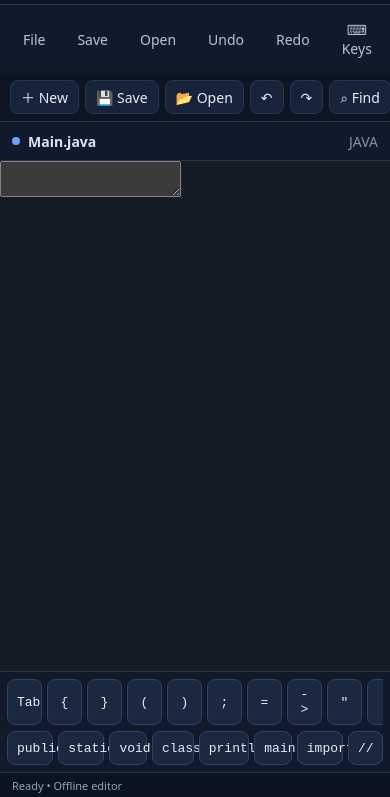
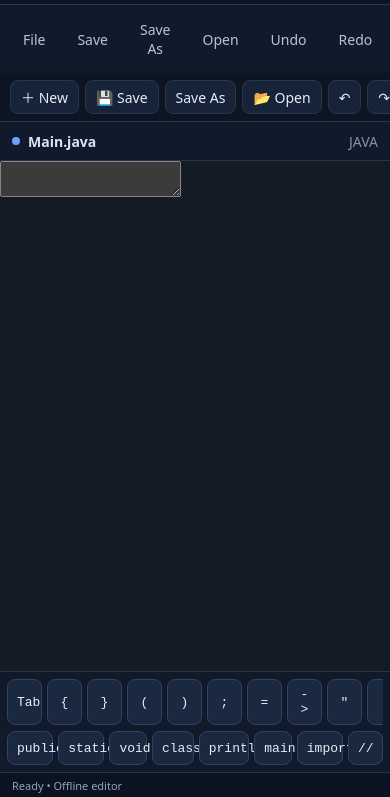
Before and after one commit to Md-Meraj-Hasan/Nice-Java-IDE, a plain HTML site: page app/src/main/assets/ide/index.html in a window 390 px wide. Shown: the part 47-844 px from the top of the page. Drawn offline with Linux system fonts and the light colour scheme.

Commit message:
Add Save As control to mobile IDE toolbar

```diff
--- a/app/src/main/assets/ide/index.html
+++ b/app/src/main/assets/ide/index.html
@@ -22,8 +22,8 @@ body.light .header,body.light .toolbar,body.light .status{background:#e9eff8}bod
 body.light .CodeMirror-gutters{border-color:#dbe2ec}
 </style></head><body><main class="app">
 <header class="header"><div class="brand">Nice<span>Java</span> IDE</div><div class="header-actions"><button id="themeBtn">☼</button><button class="run" onclick="runCode()">▶ Run</button></div></header>
-<nav class="menu"><button onclick="newFile()">File</button><button onclick="saveFile()">Save</button><button onclick="openFile()">Open</button><button onclick="undo()">Undo</button><button onclick="redo()">Redo</button><button onclick="toggleKeyboard()">⌨ Keys</button><button onclick="showFiles()">Files</button><button onclick="setupFolders()">Folders</button><button onclick="installJdk()">JDK</button><button onclick="installLibraries()">Libraries</button><button onclick="newKotlin()">Kotlin</button></nav>
-<section class="toolbar"><button onclick="newFile()">＋ New</button><button onclick="saveFile()">💾 Save</button><button onclick="openFile()">📂 Open</button><button onclick="undo()">↶</button><button onclick="redo()">↷</button><button onclick="findText()">⌕ Find</button><button onclick="newKotlin()">Kotlin</button><button class="run" onclick="runCode()">▶ Run</button></section>
+<nav class="menu"><button onclick="newFile()">File</button><button onclick="saveFile()">Save</button><button onclick="saveAs()">Save As</button><button onclick="openFile()">Open</button><button onclick="undo()">Undo</button><button onclick="redo()">Redo</button><button onclick="toggleKeyboard()">⌨ Keys</button><button onclick="showFiles()">Files</button><button onclick="setupFolders()">Folders</button><button onclick="installJdk()">JDK</button><button onclick="installLibraries()">Libraries</button><button onclick="newKotlin()">Kotlin</button></nav>
+<section class="toolbar"><button onclick="newFile()">＋ New</button><button onclick="saveFile()">💾 Save</button><button onclick="saveAs()">Save As</button><button onclick="openFile()">📂 Open</button><button onclick="undo()">↶</button><button onclick="redo()">↷</button><button onclick="findText()">⌕ Find</button><button onclick="newKotlin()">Kotlin</button><button class="run" onclick="runCode()">▶ Run</button></section>
 <div class="filebar"><span class="file-dot"></span><span class="file-name" id="fileName">Main.java</span><span style="margin-left:auto;color:#8094b0">JAVA</span></div>
 <div class="editor-wrap"><textarea id="source"></textarea></div>
 <div class="keyboard" id="keyboard"><div class="keys"><button onclick="insert('    ')">Tab</button><button onclick="insert('{')">{</button><button onclick="insert('}')">}</button><button onclick="insert('(')">(</button><button onclick="insert(')')">)</button><button onclick="insert(';')">;</button><button onclick="insert('=')">=</button><button onclick="insert('->')">-&gt;</button><button onclick="insert('"')">"</button><button onclick="insert("'")">'</button><button onclick="insert('\\')">\\</button><button onclick="insert('[')">[</button><button onclick="insert(']')">]</button></div><div class="keys"><button onclick="insert('public ')">public</button><button onclick="insert('static ')">static</button><button onclick="insert('void ')">void</button><button onclick="insert('class ')">class</button><button onclick="insert('System.out.println();')">println</button><button onclick="insert('main')">main</button><button onclick="insert('import ')">import</button><button onclick="insert('// ')">//</button></div></div>
@@ -35,7 +35,7 @@ editor.setValue((window.NativeIDE&&NativeIDE.initialCode())||'public class Main
 if(window.NativeIDE){document.getElementById('fileName').textContent=NativeIDE.fileName()||'Main.java';}
 function sync(){if(window.NativeIDE)NativeIDE.changed(editor.getValue())}
 window.setEditorCode=function(v){editor.setValue(v||'');editor.refresh()};window.setFileName=function(v){document.getElementById('fileName').textContent=v||'Main.java'};\nwindow.showFiles=function(){if(window.NativeIDE)NativeIDE.files()};window.setupFolders=function(){if(window.NativeIDE)NativeIDE.setupFolders()};window.installJdk=function(){if(window.NativeIDE)NativeIDE.installJdk()};window.installLibraries=function(){if(window.NativeIDE)NativeIDE.installLibraries()};window.newKotlin=function(){if(window.NativeIDE)NativeIDE.newKotlin()};\nwindow.runCode=function(){sync();document.getElementById('status').textContent='Compiling and running…';if(window.NativeIDE)NativeIDE.run()};
-window.saveFile=function(){sync();if(window.NativeIDE)NativeIDE.save()};
+window.saveFile=function(){sync();if(window.NativeIDE)NativeIDE.save()};window.saveAs=function(){sync();if(window.NativeIDE)NativeIDE.saveAs()};
 window.openFile=function(){if(window.NativeIDE)NativeIDE.open()};
 window.newFile=function(){if(window.NativeIDE)NativeIDE.newFile()};
 window.undo=function(){editor.undo()};window.redo=function(){editor.redo()};
```
